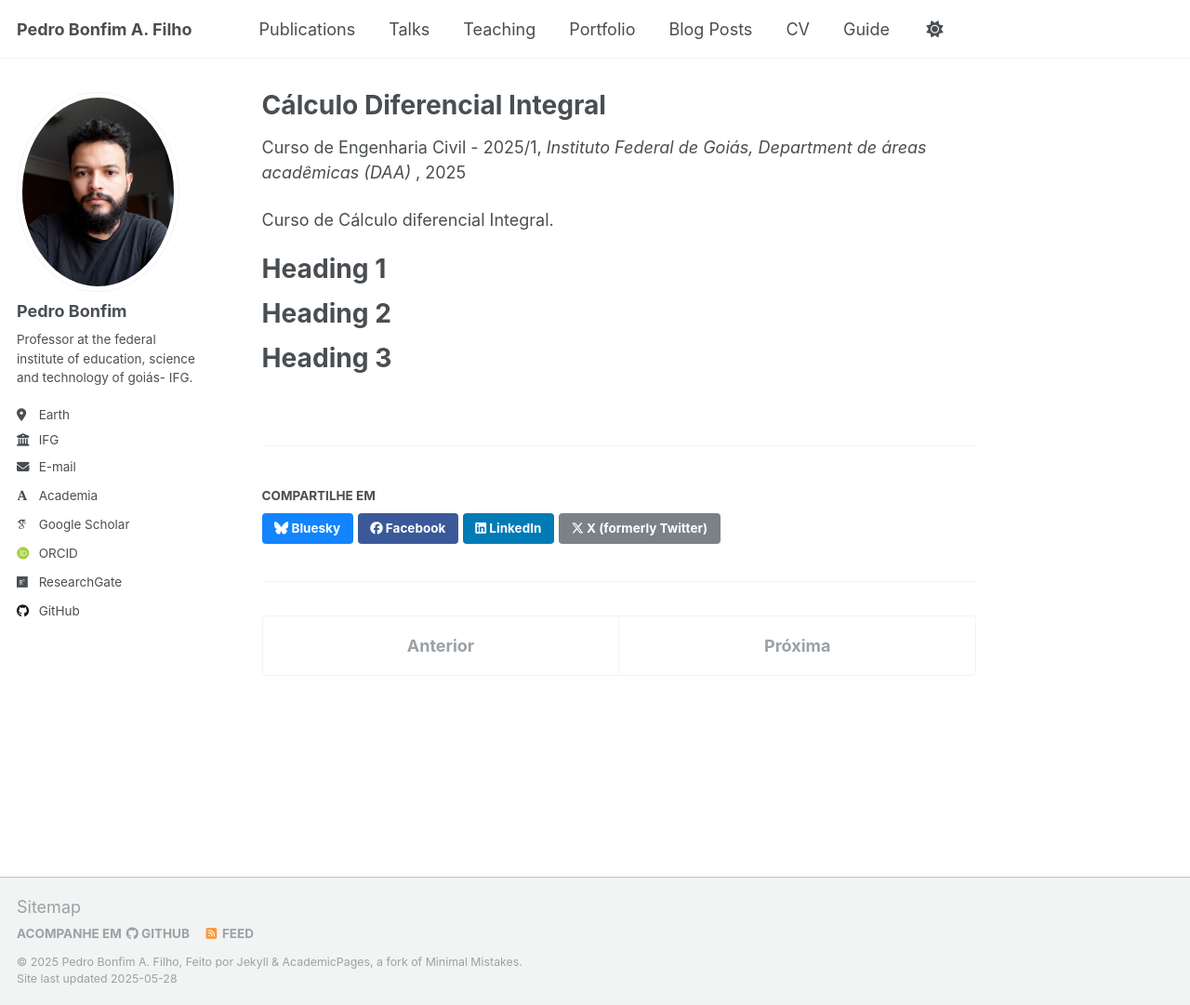
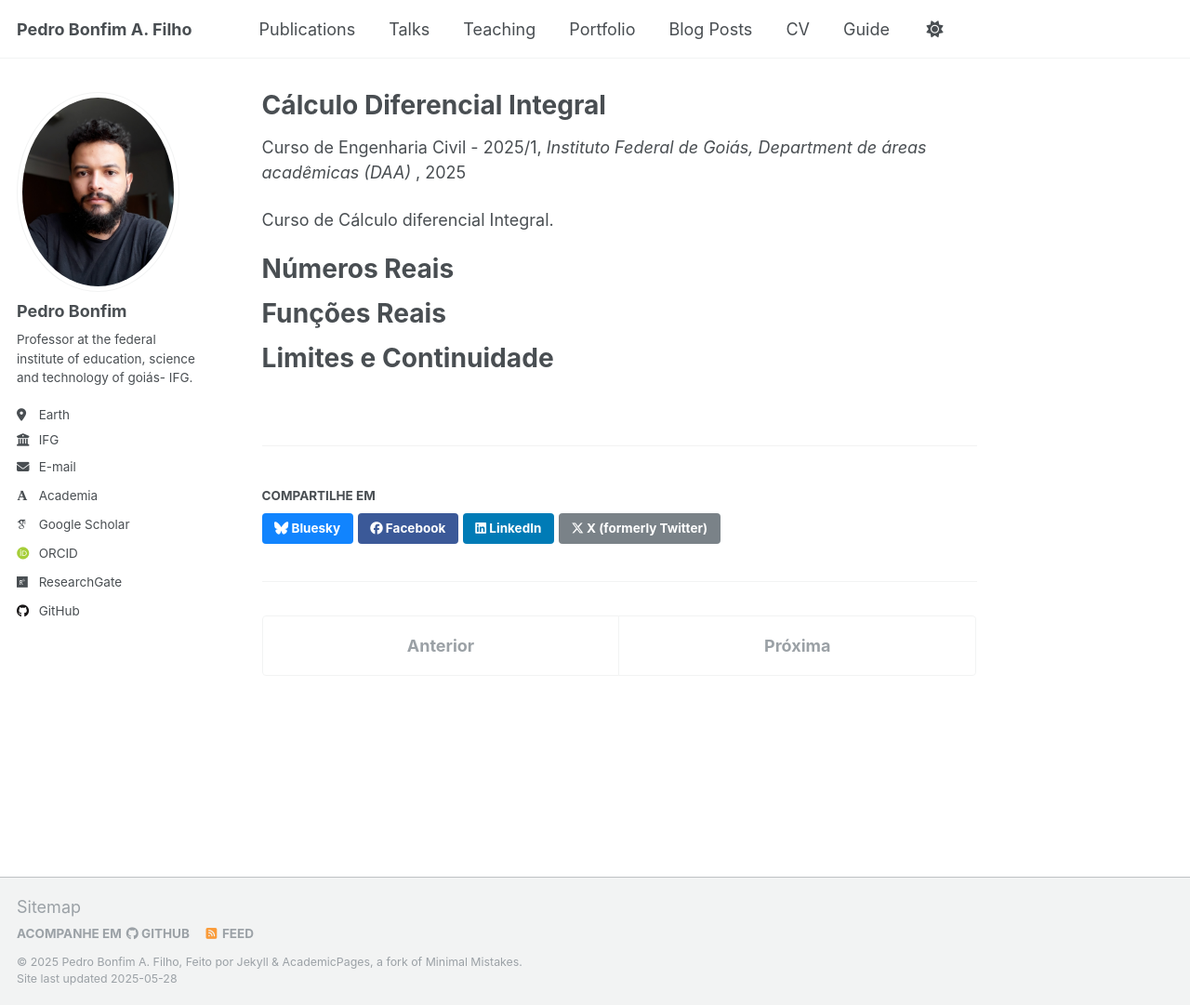
Before and after one commit to pedroassuncaofilho/pedroassuncaofilho.github.io, a Jekyll site: the page built from _teaching/2014-spring-teaching-1.md, in a window 1280 px wide and 1081 px high. Shown: the whole window at 93% size. Built offline with Jekyll 4.4.1, drawn with Linux system fonts in a browser that asks for light colours; some web fonts are replaced.

Commit message:
Update 2014-spring-teaching-1.md

```diff
--- a/_teaching/2014-spring-teaching-1.md
+++ b/_teaching/2014-spring-teaching-1.md
@@ -10,11 +10,11 @@ location: "Formosa, Goiás"
 
 Curso de Cálculo diferencial Integral.
 
-Heading 1
+ Números Reais
 ======
 
-Heading 2
+ Funções Reais
 ======
 
-Heading 3
+ Limites e Continuidade
 ======
```
